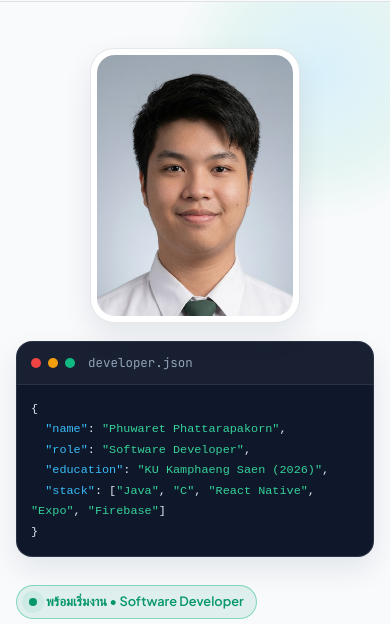
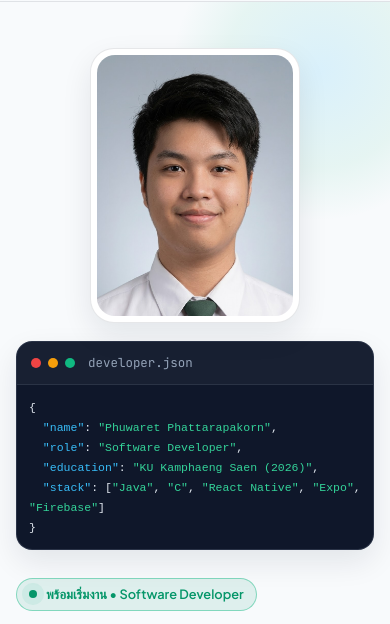
Before and after one commit to kenxd823/My-Portfolio, a plain HTML site: page index.html in a window 390 px wide. Shown: the part 62-686 px from the top of the page. Drawn offline with Linux system fonts and the light colour scheme; a web font is replaced by a local one.

Commit message:
Prevent horizontal overflow on mobile
Constrain grid and code-card widths, allow code content to wrap, and disable horizontal page overflow on small screens. Bump the stylesheet query version to refresh cached CSS.

```diff
--- a/css/style.css
+++ b/css/style.css
@@ -76,6 +76,9 @@
 html {
   scroll-behavior: smooth;
   scroll-padding-top: calc(var(--header-height) + 16px);
+  overflow-x: clip;
+  -webkit-text-size-adjust: 100%;
+  text-size-adjust: 100%;
 }
 
 body {
@@ -84,6 +87,7 @@ body {
   color: var(--text);
   line-height: 1.7;
   overflow-x: clip;
+  max-width: 100%;
   transition: background-color var(--transition), color var(--transition);
 }
 
@@ -1335,6 +1339,10 @@ ul {
    Responsive Breakpoints
    ========================================================================== */
 /* ป้องกันองค์ประกอบภายใน Grid/Flex (เช่น กล่องโค้ด) ดันหน้าจอล้นแนวนอนบนมือถือ */
+main {
+  overflow-x: clip;
+}
+
 .hero-grid > *,
 .about-grid > *,
 .contact-grid > *,
@@ -1343,13 +1351,20 @@ ul {
 .profile-card,
 .code-card {
   min-width: 0;
+  max-width: 100%;
+}
+
+.hero-visual,
+.profile-card,
+.code-card {
+  width: 100%;
 }
 
 @media (max-width: 960px) {
   .hero-grid,
   .about-grid,
   .contact-grid {
-    grid-template-columns: 1fr;
+    grid-template-columns: minmax(0, 1fr);
   }
 
   .hero-visual {
@@ -1448,16 +1463,24 @@ ul {
   }
 
   .code-content {
+    width: 100%;
+    max-width: 100%;
     padding: 14px;
-    font-size: 0.74rem;
+    font-size: 0.76rem;
     white-space: pre-wrap;
-    overflow-wrap: anywhere;
+    word-wrap: break-word;
+    overflow-wrap: break-word;
+  }
+
+  .code-content code {
+    white-space: inherit;
+    overflow-wrap: inherit;
   }
 
   .strengths-grid,
   .skills-grid,
   .education-grid {
-    grid-template-columns: 1fr;
+    grid-template-columns: minmax(0, 1fr);
   }
 
   .skill-filters {
@@ -1523,6 +1546,11 @@ ul {
   .profile-image-wrap {
     max-width: 210px;
     padding: 6px;
+  }
+
+  .code-content {
+    padding: 12px;
+    font-size: 0.72rem;
   }
 
   .hero-cta {
--- a/index.html
+++ b/index.html
@@ -11,7 +11,7 @@
   <link rel="preconnect" href="https://fonts.gstatic.com" crossorigin>
   <link href="https://fonts.googleapis.com/css2?family=IBM+Plex+Sans+Thai:wght@300;400;500;600;700&family=JetBrains+Mono:wght@400;500;600&family=Plus+Jakarta+Sans:wght@500;600;700;800&display=swap" rel="stylesheet">
 
-  <link rel="stylesheet" href="css/style.css">
+  <link rel="stylesheet" href="css/style.css?v=2">
 </head>
 <body>
   <!-- Scroll Progress Bar -->
```
